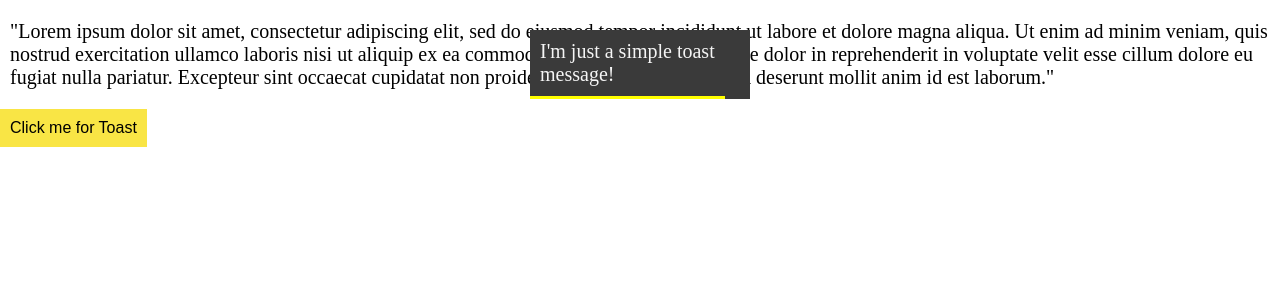
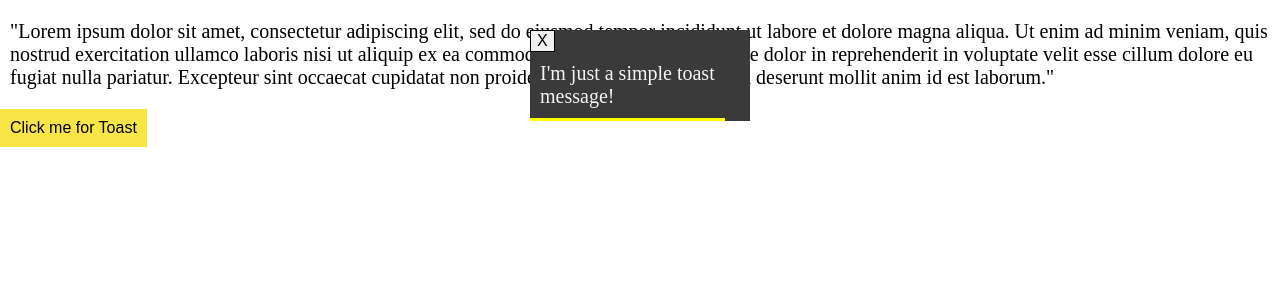
Before and after one commit to chinanwu/implementry, a React app: page / in a window 1280 px wide. Both pictures are taken after a click on the button "Click me for Toast". Shown: the top 300 px of the page. Built offline with nearby package versions, Linux system fonts and the light colour scheme.

Commit message:
Simple close toast button

```diff
--- a/src/components/Toast/Toast.jsx
+++ b/src/components/Toast/Toast.jsx
@@ -1,8 +1,9 @@
+import PropTypes from 'prop-types';
 import React, { useEffect, useState } from 'react';
 
 import './Toast.less';
 
-export const Toast = () => {
+export const Toast = ({ onClose }) => {
 	const [visible, setVisible] = useState(true);
 	let timer = null;
 
@@ -24,6 +25,9 @@ export const Toast = () => {
 	return (
 		<div className={'Toast' + (visible ? '' : '--hidden')}>
 			<div className="Toast__content">
+				<button className="Toast__close" aria-label="Close" onClick={onClose}>
+					X
+				</button>
 				<div className="Toast__msg">I'm just a simple toast message!</div>
 				<div className="Toast__countdown" />
 			</div>
@@ -31,5 +35,9 @@ export const Toast = () => {
 	);
 };
 
+Toast.propTypes = {
+	onClose: PropTypes.func,
+};
+
 export default Toast;
 //https://stackoverflow.com/questions/24171226/removing-element-from-dom-after-set-amount-of-time
--- a/src/components/Toast/Toast.less
+++ b/src/components/Toast/Toast.less
@@ -15,6 +15,11 @@
 	-webkit-animation: fadein 0.5s, fadeout 0.5s 2.5s;
 	animation: fadein 0.5s, fadeout 0.5s 10.5s;
 	transform: translateY(3rem);
+}
+
+.Toast__close {
+	border: 1px solid black;
+	font-size: 1.6rem;
 }
 
 .Toast__msg {
--- a/src/components/Toast/ToastPage.jsx
+++ b/src/components/Toast/ToastPage.jsx
@@ -9,8 +9,8 @@ export const ToastPage = () => {
 	const [showToast, setShowToast] = useState(false);
 
 	const handleClick = useCallback(() => {
-		setShowToast(true);
-	}, [setShowToast]);
+		setShowToast(showToast => !showToast);
+	}, [showToast, setShowToast]);
 
 	return (
 		<div className="ToastPage">
@@ -28,7 +28,8 @@ export const ToastPage = () => {
 				Click me for Toast
 			</button>
 
-			{showToast && createPortal(<Toast />, document.body)}
+			{showToast &&
+				createPortal(<Toast onClose={handleClick} />, document.body)}
 		</div>
 	);
 };
```
